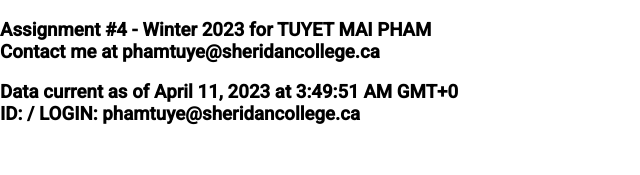
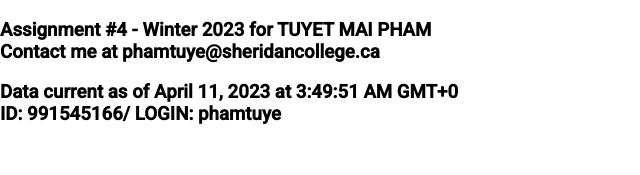
Before and after one commit to maimengmeo/Angular-JSON-Tables, an Angular app: page / in a window 1280 px wide. Shown: the top 175 px of the page, without its empty margins (0-640 px from the left). Built offline with nearby package versions, Linux system fonts and the light colour scheme.

Commit message:
footer content is updated

```diff
--- a/src/app/footer/footer.component.html
+++ b/src/app/footer/footer.component.html
@@ -1,4 +1,4 @@
 <h3>
     Data current as of {{date | date: 'long'}} <br>
-    ID: {{student.ID}}/ LOGIN: {{student.SheridanEmail}}
+    ID: {{student.SheridanID}}/ LOGIN: {{student.SheridanLogin}}
 </h3>
```
